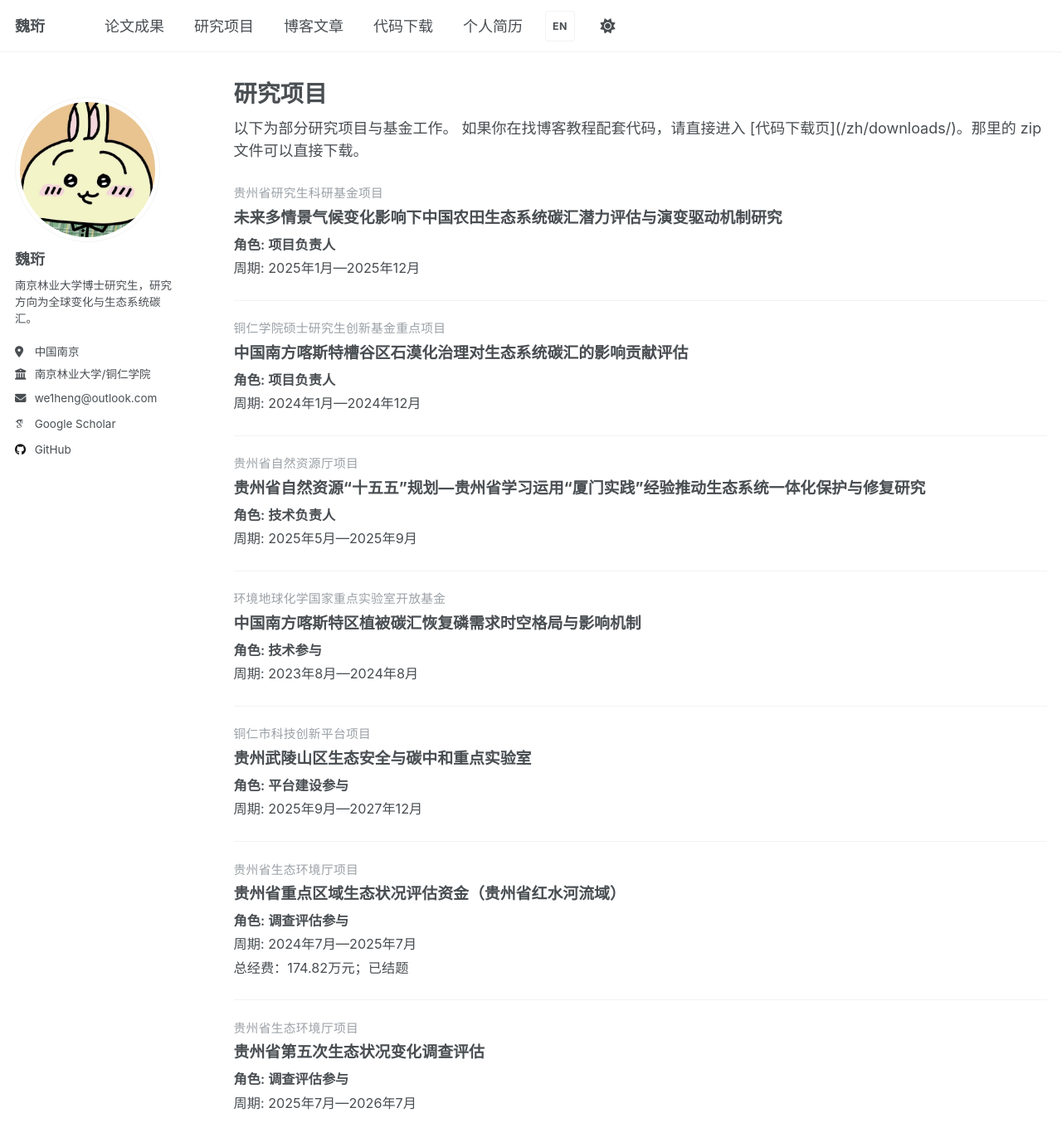
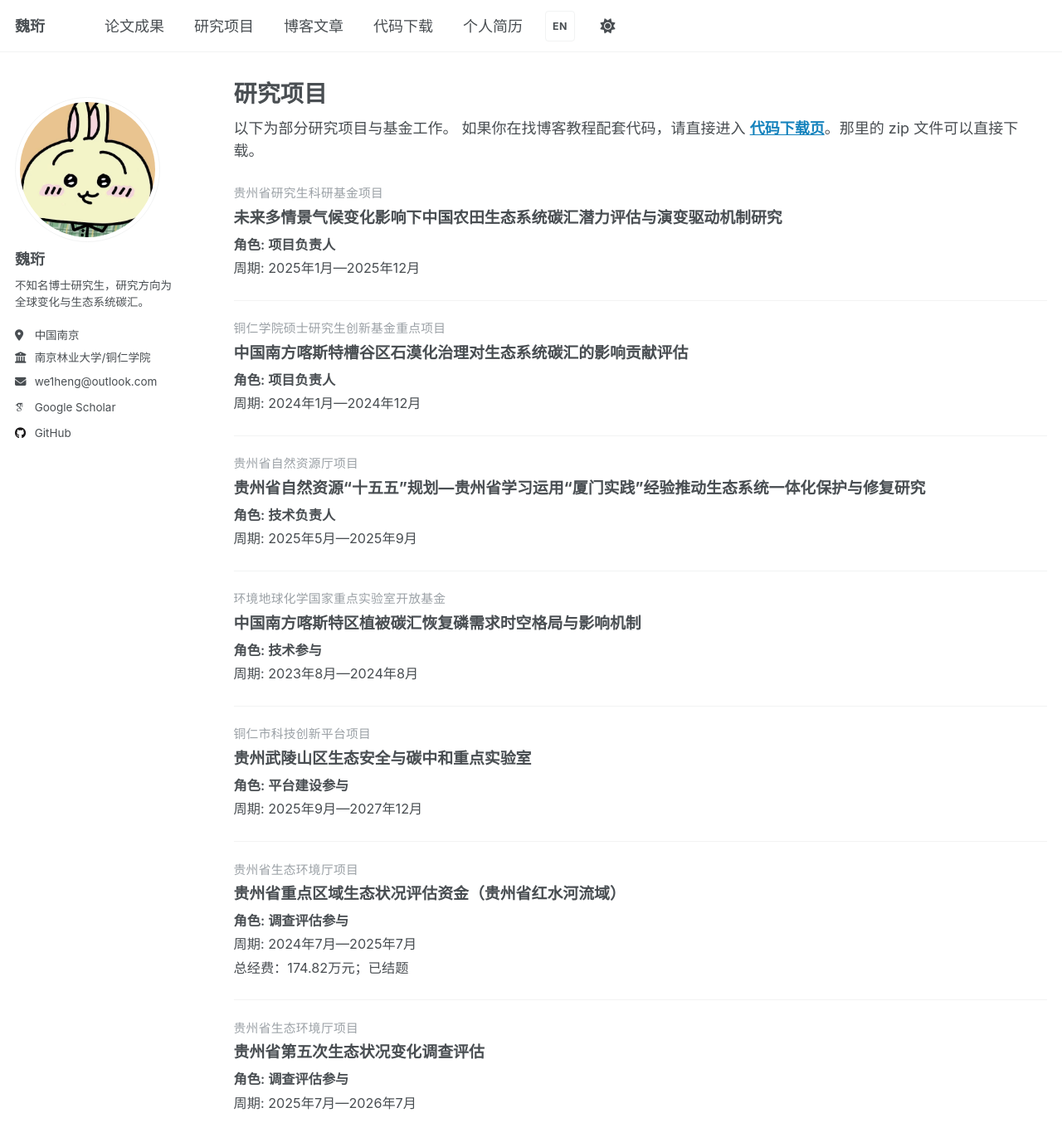
Before and after one commit to NOOB304/NOOB304.github.io, a Jekyll site: the page built from _pages/portfolio.zh.html, in a window 1280 px wide and 1400 px high. Shown: the top 1377 px of the window at 83% size. Built offline with Jekyll 4.4.1, drawn with Linux system fonts in a browser that asks for light colours; some web fonts are replaced.

Commit message:
fix: update sidebar bio and download links

```diff
--- a/_config.yml
+++ b/_config.yml
@@ -24,7 +24,7 @@ author:
   pronouns         :
   bio              : "Ph.D. student studying global change and ecosystem carbon sinks."
   bio_en           : "Ph.D. student studying global change and ecosystem carbon sinks."
-  bio_zh           : "南京林业大学博士研究生，研究方向为全球变化与生态系统碳汇。"
+  bio_zh           : "不知名博士研究生，研究方向为全球变化与生态系统碳汇。"
   location         : "Nanjing, China"
   location_en      : "Nanjing, China"
   location_zh      : "中国南京"
--- a/_pages/portfolio.zh.html
+++ b/_pages/portfolio.zh.html
@@ -11,6 +11,6 @@ share: false
 
 以下为部分研究项目与基金工作。
 
-如果你在找博客教程配套代码，请直接进入 [代码下载页](/zh/downloads/)。那里的 zip 文件可以直接下载。
+如果你在找博客教程配套代码，请直接进入 <a class="blog-download-link" href="{{ '/zh/downloads/' | relative_url }}">代码下载页</a>。那里的 zip 文件可以直接下载。
 
 {% include project-list.html lang="zh" %}
--- a/_pages/year-archive.zh.html
+++ b/_pages/year-archive.zh.html
@@ -9,7 +9,7 @@ comments: false
 share: false
 ---
 
-教程配套代码已整理到 [代码下载页](/zh/downloads/)，可以直接下载 zip 文件。
+教程配套代码已整理到 <a class="blog-download-link" href="{{ '/zh/downloads/' | relative_url }}">代码下载页</a>，可以直接下载 zip 文件。
 
 {% if site.posts.size > 0 %}
   {% capture written_year %}'None'{% endcapture %}
--- a/assets/css/main.scss
+++ b/assets/css/main.scss
@@ -52,3 +52,15 @@
 [data-theme="dark"] .download-access-password {
   color: #ff6b6b;
 }
+
+.blog-download-link,
+.blog-download-link:visited {
+  color: #1683bd;
+  font-weight: 600;
+}
+
+.blog-download-link:hover,
+.blog-download-link:focus {
+  color: #0e5f8b;
+  text-decoration: underline;
+}
```
Also changed, not shown: scripts/verify-site.mjs (+11 -1 lines).
